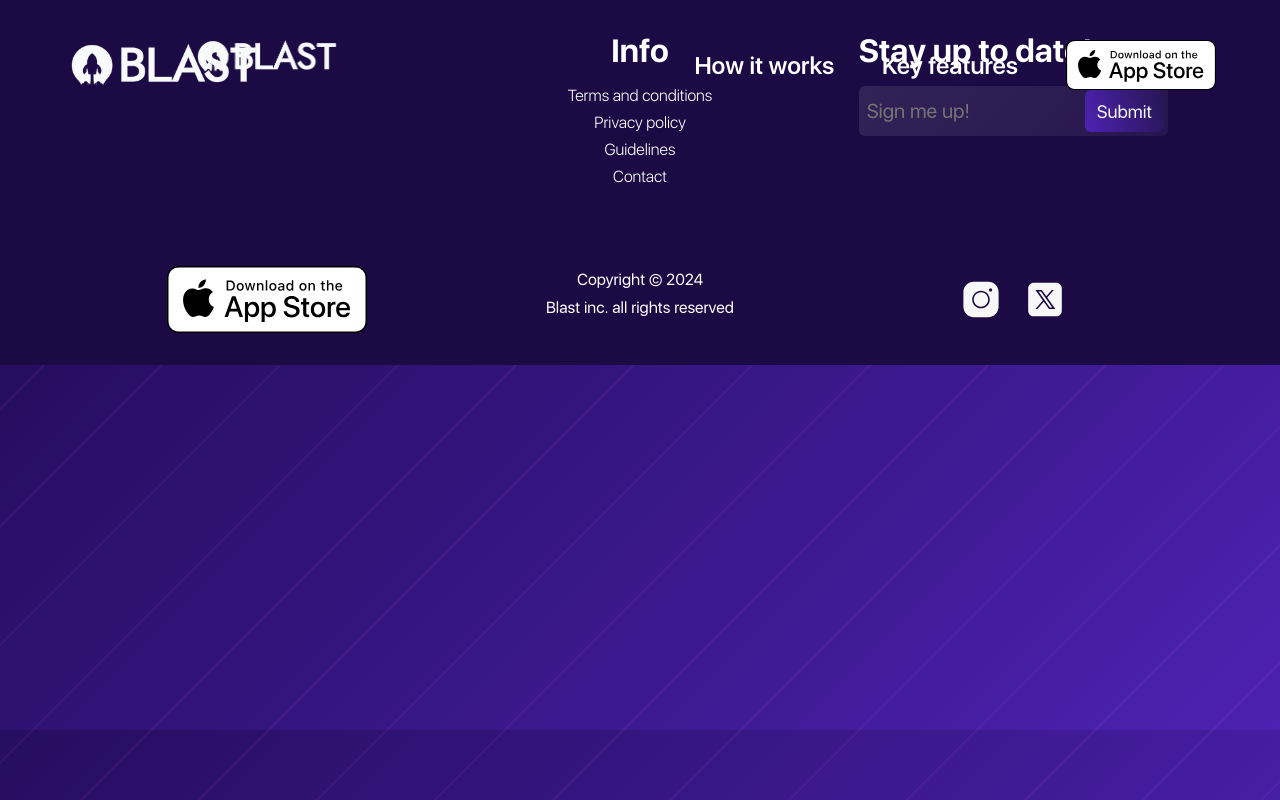
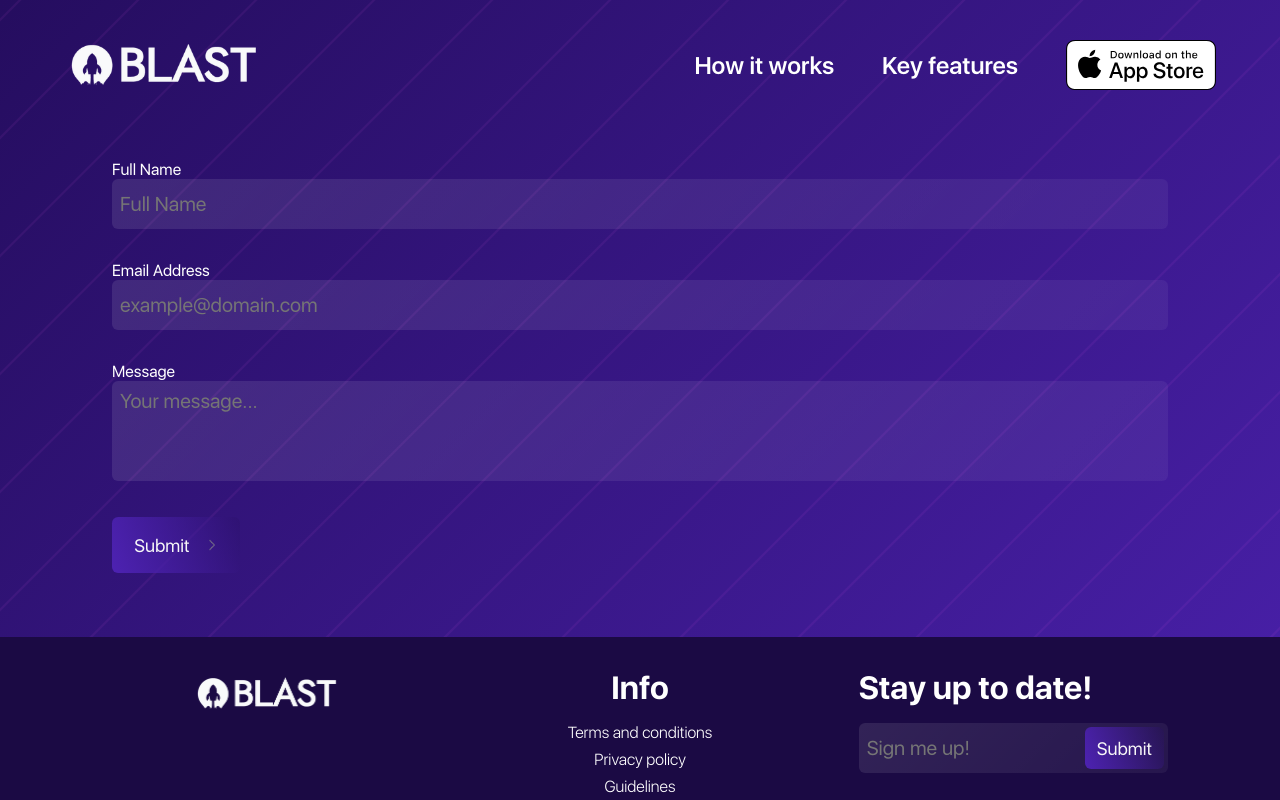
Before and after one commit to orim55353/blast-landing-page, a Next.js app: page /contact in a window 1280 px wide. Before the commit this address had no page. Shown: the top 800 px of the page. Built offline with nearby package versions, Linux system fonts and the light colour scheme.

Commit message:
feat: contact us page

```diff
--- a/package.json
+++ b/package.json
@@ -13,6 +13,7 @@
     "next": "14.1.0",
     "react": "18",
     "react-dom": "18",
+    "react-hook-form": "7.50.1",
     "styled-components": "6.1.8"
   },
   "devDependencies": {
--- a/src/components/Button.tsx
+++ b/src/components/Button.tsx
@@ -34,13 +34,12 @@
 );
 
 const StyledButton = styled.button<{ size: ButtonProps["size"] }>`
-  background-color: #ffffff;
-  color: #000000;
-  padding: 0 8px;
-  font-size: 1rem;
-  font-weight: 700;
-  border-radius: 32px;
-  border: none;
+  border: 0;
+  color: #f7f7f7;
+  font-size: 18px;
+  background: linear-gradient(250deg, #250d5f40 0%, #4d22b2 100%);
+  border-radius: 6.125px;
+  padding-inline: 12px;
   cursor: pointer;
   transition: all 0.1s ease-in-out;
   display: flex;
--- /dev/null
+++ b/src/components/Input.tsx
@@ -0,0 +1,53 @@
+import React from "react";
+import styled from "styled-components";
+
+interface InputProps extends React.InputHTMLAttributes<HTMLInputElement> {
+  $withButton?: boolean;
+}
+
+const Input = React.forwardRef<HTMLInputElement, InputProps>((props, ref) => {
+  return <StyledInput ref={ref} {...props} />;
+});
+
+const StyledInput = styled.input<{ $withButton?: boolean }>`
+  width: 100%;
+  height: 50px;
+  font-size: 20px;
+  font-weight: 400;
+  border-radius: 6.125px;
+  color: #ffffff;
+  padding: ${({ $withButton }) => ($withButton ? "8px 90px 8px 8px" : "8px")};
+  border: none;
+  background: linear-gradient(
+    135deg,
+    rgba(255, 255, 255, 0.1) 0%,
+    rgba(255, 255, 255, 0.05) 100%
+  );
+`;
+
+const TextArea = React.forwardRef<
+  HTMLTextAreaElement,
+  React.TextareaHTMLAttributes<HTMLTextAreaElement>
+>((props, ref) => {
+  return <StyledTextArea ref={ref} {...props} />;
+});
+
+const StyledTextArea = styled.textarea`
+  width: 100%;
+  height: 100px;
+  font-size: 20px;
+  font-weight: 400;
+  border-radius: 6.125px;
+  color: #ffffff;
+  padding: 8px;
+  border: none;
+  background: linear-gradient(
+    135deg,
+    rgba(255, 255, 255, 0.1) 0%,
+    rgba(255, 255, 255, 0.05) 100%
+  );
+  resize: none;
+  outline: none;
+`;
+
+export { Input, TextArea };
--- /dev/null
+++ b/src/components/index.ts
@@ -0,0 +1,4 @@
+export * from "./Button";
+export * from "./Card";
+export * from "./Input";
+export * from "./Invite";
--- a/src/components/layout/Footer.tsx
+++ b/src/components/layout/Footer.tsx
@@ -1,5 +1,6 @@
 import styled, { css } from "styled-components";
 import { DownloadButton } from "@/components/Button";
+import { Input } from "@/components/Input";
 import Image from "next/image";
 import Logo from "@/assets/logo.png";
 import Instagram from "@/assets/instagram.svg";
@@ -40,7 +41,7 @@
                 <Link href="guidelines">Guidelines</Link>
               </li>
               <li>
-                <a>Contact</a>
+                <Link href="contact">Contact</Link>
               </li>
             </ul>
           </nav>
@@ -48,7 +49,7 @@
         <div className="newsletter">
           <h6>Stay up to date!</h6>
           <InputContainer>
-            <Input placeholder="Sign me up!" />
+            <Input $withButton placeholder="Sign me up!" />
             <InputButton type="button">Submit</InputButton>
           </InputContainer>
         </div>
@@ -141,97 +142,8 @@
   }
 `;
 
-// const TopSection = styled.div`
-//   display: flex;
-//   justify-content: space-between;
-
-//   .logo {
-//     display: flex;
-//     flex-direction: column;
-//     gap: 16px;
-//   }
-
-//   h6 {
-//     font-size: 2rem;
-//     margin-bottom: 16px;
-//   }
-
-//   .info-links {
-//     nav {
-//       font-weight: 300;
-
-//       ul {
-//         display: flex;
-//         flex-direction: column;
-//         gap: 8px;
-//       }
-//     }
-//   }
-
-//   ${({ theme }) => css`
-//     @media ${theme.breakpoints.tablet} {
-//       flex-direction: column;
-//       align-items: center;
-//       gap: 32px;
-//     }
-//   `}
-// `;
-
-// const BottomSection = styled.div`
-//   display: flex;
-//   align-items: center;
-//   justify-content: space-between;
-
-//   .copyright {
-//     text-align: center;
-//   }
-
-//   .social-links {
-//     display: flex;
-//     justify-content: center;
-//     gap: 32px;
-//   }
-
-//   ${({ theme }) => css`
-//     @media ${theme.breakpoints.tablet} {
-//       flex-direction: column;
-//       align-items: flex-start;
-//       gap: 32px;
-
-//       .copyright,
-//       .social-links {
-//         width: 100%;
-//       }
-
-//       .copyright {
-//         text-align: start;
-//       }
-
-//       .social-links {
-//         justify-content: flex-start;
-//       }
-//     }
-//   `}
-// `;
-
 const InputContainer = styled.div`
   position: relative;
-`;
-
-const Input = styled.input`
-  width: 100%;
-  height: 50px;
-  font-size: 20px;
-  font-weight: 400;
-  border-radius: 6.125px;
-  color: #ffffff;
-  padding-inline: 8px 90px;
-  border: none;
-  background: linear-gradient(
-    135deg,
-    rgba(255, 255, 255, 0.1) 0%,
-    rgba(255, 255, 255, 0.05) 100%
-  );
 `;
 
 const InputButton = styled.button`
--- /dev/null
+++ b/src/pages/contact.tsx
@@ -0,0 +1,107 @@
+"use client";
+
+import { FieldErrors, useForm } from "react-hook-form";
+import styled, { css } from "styled-components";
+import { Input, TextArea } from "@/components/Input";
+import { sf } from "@/pages/index";
+import Button from "@/components/Button";
+
+export type FormData = {
+  name: string;
+  email: string;
+  message: string;
+};
+
+function displayErrorMessage(
+  errors: FieldErrors<FormData>,
+  name: "name" | "email" | "message"
+) {
+  if (!errors[name]) return;
+  return <ErrorMessage>{errors[name]?.message}</ErrorMessage>;
+}
+
+function isEmailValid(email: string): boolean {
+  const emailRegex = /^[^\s@]+@[^\s@]+\.[^\s@]+$/;
+  return emailRegex.test(email);
+}
+
+export default function contact() {
+  const {
+    register,
+    handleSubmit,
+    formState: { errors },
+    reset: resetFormValues,
+    setValue,
+  } = useForm<FormData>();
+
+  function onSubmit(data: FormData) {
+    resetFormValues();
+  }
+
+  return (
+    <Main className={sf.className}>
+      <form onSubmit={handleSubmit(onSubmit)}>
+        <div>
+          <label htmlFor="name">Full Name</label>
+          <Input
+            type="text"
+            placeholder="Full Name"
+            {...register("name", { required: "Please add your full name" })}
+          />
+          {displayErrorMessage(errors, "name")}
+        </div>
+        <div>
+          <label htmlFor="email">Email Address</label>
+          <Input
+            type="email"
+            placeholder="example@domain.com"
+            {...register("email", {
+              required: "Please enter a valid email",
+              validate: {
+                validEmail: (value) =>
+                  isEmailValid(value) || "Invalid email format",
+              },
+            })}
+          />
+          {displayErrorMessage(errors, "email")}
+        </div>
+        <div>
+          <label htmlFor="message">Message</label>
+          <TextArea
+            rows={4}
+            placeholder="Your message..."
+            {...register("message", { required: "Please add a message" })}
+          ></TextArea>
+          {displayErrorMessage(errors, "message")}
+        </div>
+        <div>
+          <Button type="submit">Submit</Button>
+        </div>
+      </form>
+    </Main>
+  );
+}
+
+const Main = styled.main`
+  padding: 160px 64px 64px;
+
+  ${({ theme }) => css`
+    @media ${theme.breakpoints.minTablet} {
+      min-height: calc(100vh - 365px);
+    }
+  `}
+
+  > form {
+    max-width: ${({ theme }) => theme.pageOptions.maxWidth};
+    margin: 0 auto;
+    display: flex;
+    flex-direction: column;
+    gap: 32px;
+  }
+`;
+
+const ErrorMessage = styled.span`
+  display: block;
+  color: #e8115f;
+  padding-top: 4px;
+`;
--- a/src/styles/theme.ts
+++ b/src/styles/theme.ts
@@ -4,6 +4,7 @@
     secondary: "#ff0080",
   },
   breakpoints: {
+    minTablet: "(min-width: 769px)",
     tablet: "(max-width: 768px)",
     laptop: "(max-width: 1150px)",
   },
```
Also changed, not shown: 1 other file (tests, documents, lock files or other folders).
